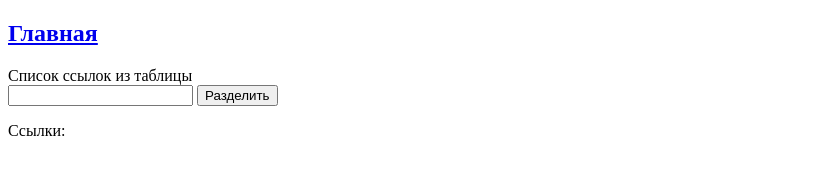
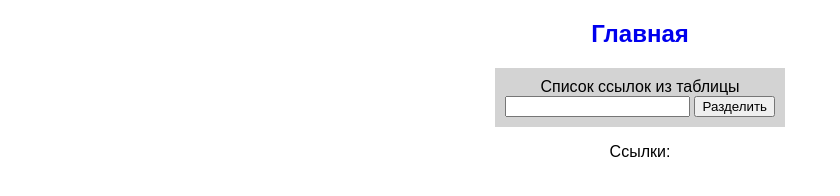
Before and after one commit to lobaevsl/AutomatizationScripts, a plain HTML site: page scripts/links/links.html in a window 1280 px wide. Shown: the whole page, without its empty margins (0-840 px from the left). Drawn offline with Linux system fonts and the light colour scheme; the site is published under a folder, as on GitHub Pages, so addresses that start at the root find nothing.

Commit message:
update links

```diff
--- a/scripts/links/links.html
+++ b/scripts/links/links.html
@@ -3,14 +3,14 @@
 <head>
     <meta charset="UTF-8">
     <title>Разделение ссылок</title>
-    <link rel="stylesheet" href="/style.css">
+    <link rel="stylesheet" href="../../style.css">
     <base target="_blank">
 </head>
 <body>
 
 <script src="links.js"></script>
 
-<h2><a class="link" href="/index.html" target="_self">Главная<br></a></h2>
+<h2><a class="link" href="../../index.html" target="_self">Главная<br></a></h2>
 <div class="form">
     <label for="links">Список ссылок из таблицы</label><br>
     <input type="text" id="links">
```
Also changed, not shown: index.html (+1 -1 lines).
